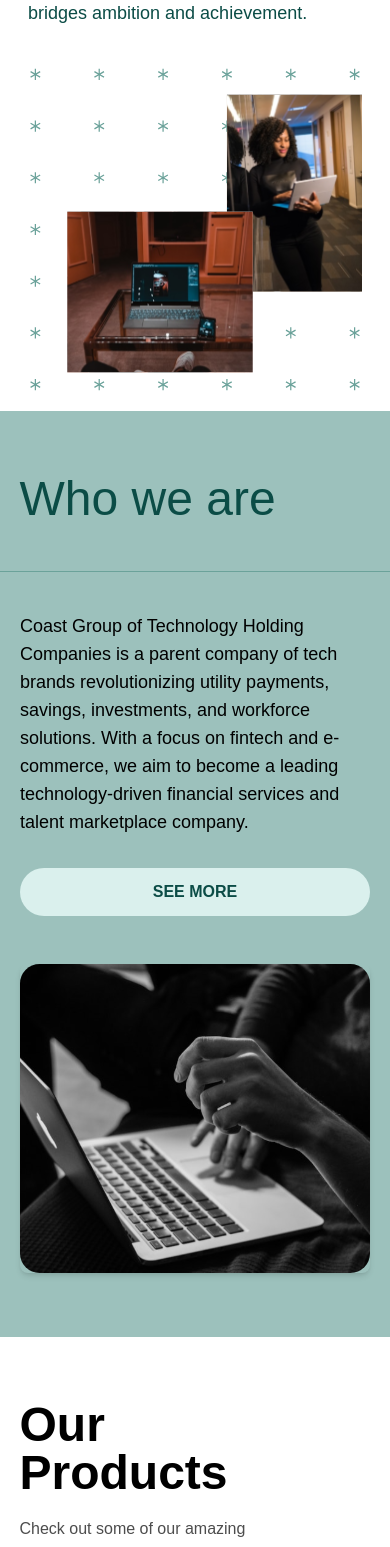
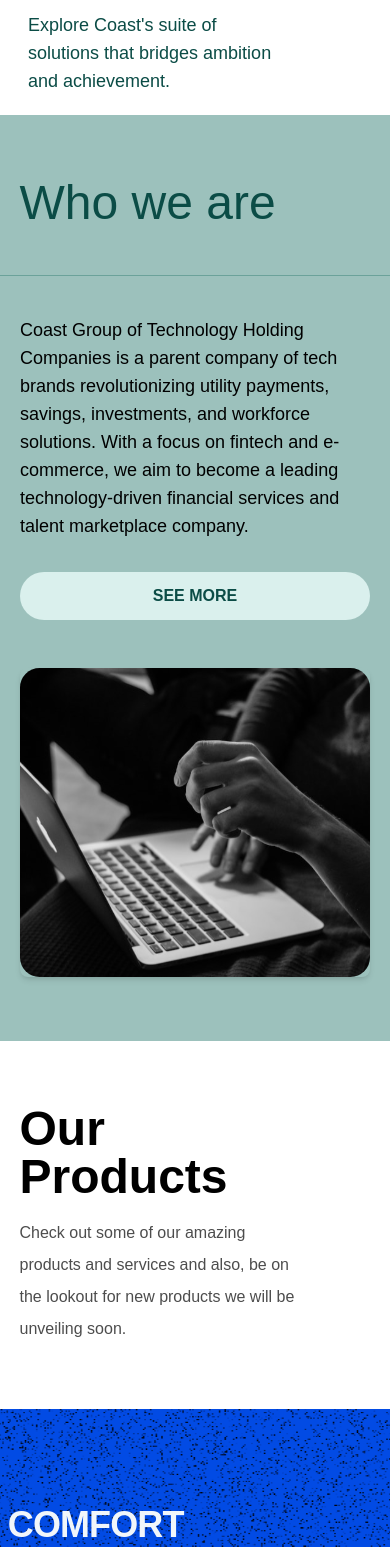
Before and after one commit to chequemate-org/coast, a React (Vite) app: page / in a window 390 px wide. Shown: the part 321-1868 px from the top of the page. Built offline with nearby package versions, Linux system fonts and the light colour scheme; a web font is replaced by a local one.

Commit message:
fix: max-w fix

```diff
--- a/src/components/Footer.jsx
+++ b/src/components/Footer.jsx
@@ -187,7 +187,7 @@
       </div>
 
       {/* Desktop Footer */}
-      <div className="hidden lg:block container mx-auto px-4">
+      <div className="hidden max-w-[1540px] lg:block container mx-auto px-4">
         {/* Top Section */}
         <div className="flex justify-between items-start mb-16">
           {/* Mission Statement */}
@@ -319,7 +319,7 @@
       </Link>
 
       {/* Footer Bottom - Different styles for mobile and desktop */}
-      <div className="container mx-auto px-4">
+      <div className="container max-w-[1440px] mx-auto px-4">
         <div className="flex flex-col lg:flex-row justify-between items-center">
           <p className="text-xs sm:text-sm mb-4 lg:mb-0">
             © 2024 All Right Reserved
--- a/src/components/Header.jsx
+++ b/src/components/Header.jsx
@@ -88,7 +88,8 @@
 
   return (
     <header className="bg-white mb-[10%] w-full shadow-md py-2 fixed top-0 left-0 z-50">
-      <nav className="px-[8%] flex justify-between items-center py-4">
+      <nav className="px-[8%] py-4">
+        <div className="max-w-[1440px] flex justify-between items-center w-full">
           <div
             onClick={() => handleLinkClick("home")}
             className="py-1 cursor-pointer h-9"
@@ -169,6 +170,7 @@
               {menuOpen ? <FaTimes /> : <IoMenuOutline />}
             </button>
           </div>
+        </div>
       </nav>
       {menuOpen && (
         <div className="fixed top-0 left-0 w-full h-full bg-teal-800 text-white p-6 z-20 overflow-y-auto">
--- a/src/components/HeroAbout.jsx
+++ b/src/components/HeroAbout.jsx
@@ -2,7 +2,7 @@
 
 const HeroAbout = () => {
   return (
-    <div className="w-full h-auto px-[5%] py-4">
+    <div className="w-full h-auto my-[5%] px-[5%] py-4">
       <img src={HeroAboutImg} className="w-full" alt="hero about" />
     </div>
   );
--- a/src/components/HeroSection.jsx
+++ b/src/components/HeroSection.jsx
@@ -32,6 +32,7 @@
       ref={heroRef}
       className="w-full flex lg:flex-row flex-col justify-between items-center gap-5 lg:h-[75vh] pt-16 mt-[10%] my-[5%] px-7 lg:px-[8%] overflow-hidden"
     >
+      <div className="max-w-[1440px] flex justify-between items-center">
         {/* Text Content */}
         <div
           className={`lg:w-1/2 flex flex-col lg:gap-6 gap-3 mt-4 lg:mt-14 lg:items-start items-center text-left transition-opacity duration-1000 ${
@@ -64,6 +65,7 @@
             />
           </div>
         </div>
+      </div>
     </section>
   );
 };
--- a/src/components/OurProducts.jsx
+++ b/src/components/OurProducts.jsx
@@ -1,7 +1,13 @@
 /* eslint-disable react/prop-types */
 const OurProducts = ({ sectionId }) => {
   return (
-    <div id={sectionId} className="lg:w-full w-5/6 space-y-4 bg-white h-fit py-16 px-[5%] lg:max-w-[750px]">
+    <div
+      id={sectionId}
+      className="w-5/6 max-w-[1440px] bg-white h-fit py-16 px-[5%] lg:w-full"
+    >
+    <div
+      className="space-y-4 lg:w-[750px]"
+    >
       <h2 className={`inline-block capitalize text-5xl font-bold`}>
         Our Products
       </h2>
@@ -10,6 +16,7 @@
         lookout for new products we will be unveiling soon.
       </h4>
     </div>
+    </div>
   );
 };
 
--- a/src/components/WhoWeAre.jsx
+++ b/src/components/WhoWeAre.jsx
@@ -4,9 +4,9 @@
 
 const WhoWeAre = () => {
   return (
-    <section className="bg-primary3 flex flex-col mx py-16">
+    <section className="bg-primary3 flex flex-col justify-center items-center py-16">
       <SectionHeader className={"border-b-primary4 "} title="Who we are" />
-      <div className="md:mx-[5%] mx-5 flex flex-col lg:flex-row items-center lg:justify-between gap-12 mt-10">
+      <div className="md:mx-[5%] max-w-[1540px] mx-5 flex flex-col lg:flex-row items-center lg:justify-between gap-12 mt-10">
         <div className="w-full lg:w-[48%] flex flex-col justify-center">
           <p className=" text-lg mb-8">
             Coast Group of Technology Holding Companies is a parent company of
--- a/src/components/reusables/SectionHeader.jsx
+++ b/src/components/reusables/SectionHeader.jsx
@@ -1,8 +1,10 @@
 /* eslint-disable react/prop-types */
 const SectionHeader = ({ title, className }) => {
   return (
-    <div className={`px-[5%] pb-6 border-b-[1px] w-full h-fit ${className}`}>
+    <div className={`pb-6 border-b-[1px] w-full h-fit ${className}`}>
+    <div className={`w-full max-w-[1440px] px-[5%]`}>
       <h2 className="text-5xl md:text-7xl text-primary mb-6">{title}</h2>
+    </div>
     </div>
   );
 };
```
Lines whose indentation alone changed are shown as unchanged.
